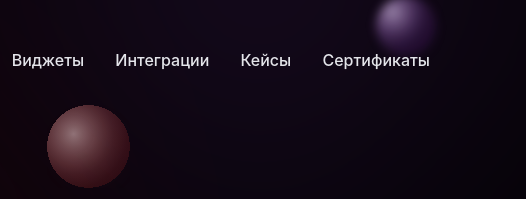
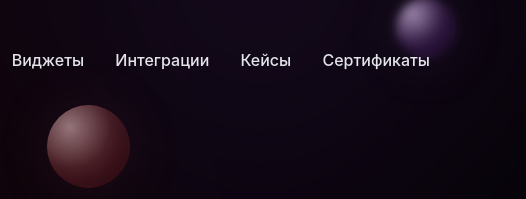
Before and after one commit to AnnaApk/Test-amoCRM, a React app: page / in a window 1280 px wide. Shown: the top 199 px of the page, 380-906 px from the left. Built offline with nearby package versions, Linux system fonts and the light colour scheme.

Commit message:
little fix

```diff
--- a/public/index.html
+++ b/public/index.html
@@ -24,7 +24,7 @@
       work correctly both with client-side routing and a non-root public URL.
       Learn how to configure a non-root public URL by running `npm run build`.
     -->
-    <title>React App</title>
+    <title>TEST</title>
   </head>
   <body>
     <noscript>You need to enable JavaScript to run this app.</noscript>
--- a/src/blocks/decoration/decoration.css
+++ b/src/blocks/decoration/decoration.css
@@ -26,6 +26,11 @@
 
   width: 259px;
   height: 259px;
+
+  @media (max-width:320px) {
+    left: 0;
+    top: 55px;
+  }
 }
 .decoration__purple-ligth {
   position: absolute;
@@ -36,6 +41,24 @@
   background: #833AB4;
 
   filter: blur(196px);
+
+  @media (max-width:320px) {
+    left: 258px;
+    top: 107px;
+  }
+}
+.decoration__blue-ligth {
+  position: absolute;
+
+  @media (max-width:320px) {
+    width: 200px;
+    height: 200px;
+    border-radius: 200px;
+    background: #f4efe8;
+    filter: blur(196px);
+    top: -150px;
+    left: -150px;
+  }
 }
 .decoration__purple-ball {
   position: absolute;
@@ -43,21 +66,46 @@
   top: 152px;
   right: -67px;
 
-  width: 94px;
-  height: 81px;
+  width: 60px;
+  height: 60px;
+  border-radius: 30px;
 
-  background-image: url("../../images/purple-ball.svg");
+  background: radial-gradient(82.3% 82.3% at 27.25% 26.5%, rgba(236, 208, 255, 0.64) 0%, rgba(161, 93, 207, 0.24) 59.67%, rgba(118, 49, 164, 0.21) 78.59%, rgba(86, 24, 128, 0.23) 100%);
+  filter: drop-shadow(3px 6px 27px rgba(177, 118, 217, 0.25)) blur(5px);
+  backdrop-filter: blur(2px);
+
+  @media (max-width:320px) {
+    background-image: none;
+    width: 40px;
+    height: 40px;
+    border-radius: 20px;
+
+    right: unset;
+    top: 236px;
+    left: 298px;
+  }
 }
 .decoration__red-ball {
   position: absolute;
-
   bottom: -83px;
   left: -83px;
-
   width: 83px;
   height: 83px;
+  border-radius: 41.5px;
 
-  background-image: url("../../images/red-ball.svg");
+  background: radial-gradient(82.3% 82.3% at 27.25% 26.5%, rgba(255, 208, 208, 0.54) 0%, rgba(212, 93, 93, 0.26) 59.67%, rgba(167, 49, 49, 0.25) 78.59%, rgba(130, 25, 25, 0.25) 100%);
+  filter: drop-shadow(3px 6px 27px rgba(223, 125, 125, 0.25));
+  backdrop-filter: blur(2px);
+
+  @media (max-width:320px) {
+    background-image: none;
+    width: 43px;
+    height: 43px;
+    border-radius: 21.5px;
+
+    left:14px;
+    top: 402px;
+  }
 }
 .decoration__red-ball-small {
   position: absolute;
--- a/src/components/Decoration.js
+++ b/src/components/Decoration.js
@@ -9,6 +9,7 @@ function Decoration() {
         <div className="decoration__purple-ball"></div>
         <div className="decoration__red-ball"></div>
         <div className="decoration__red-ball-small"></div>
+        <div className="decoration__blue-ligth"></div>
       </div>
     </div>
   )
```
Also changed, not shown: src/images/purple-ball-2.svg (added).
